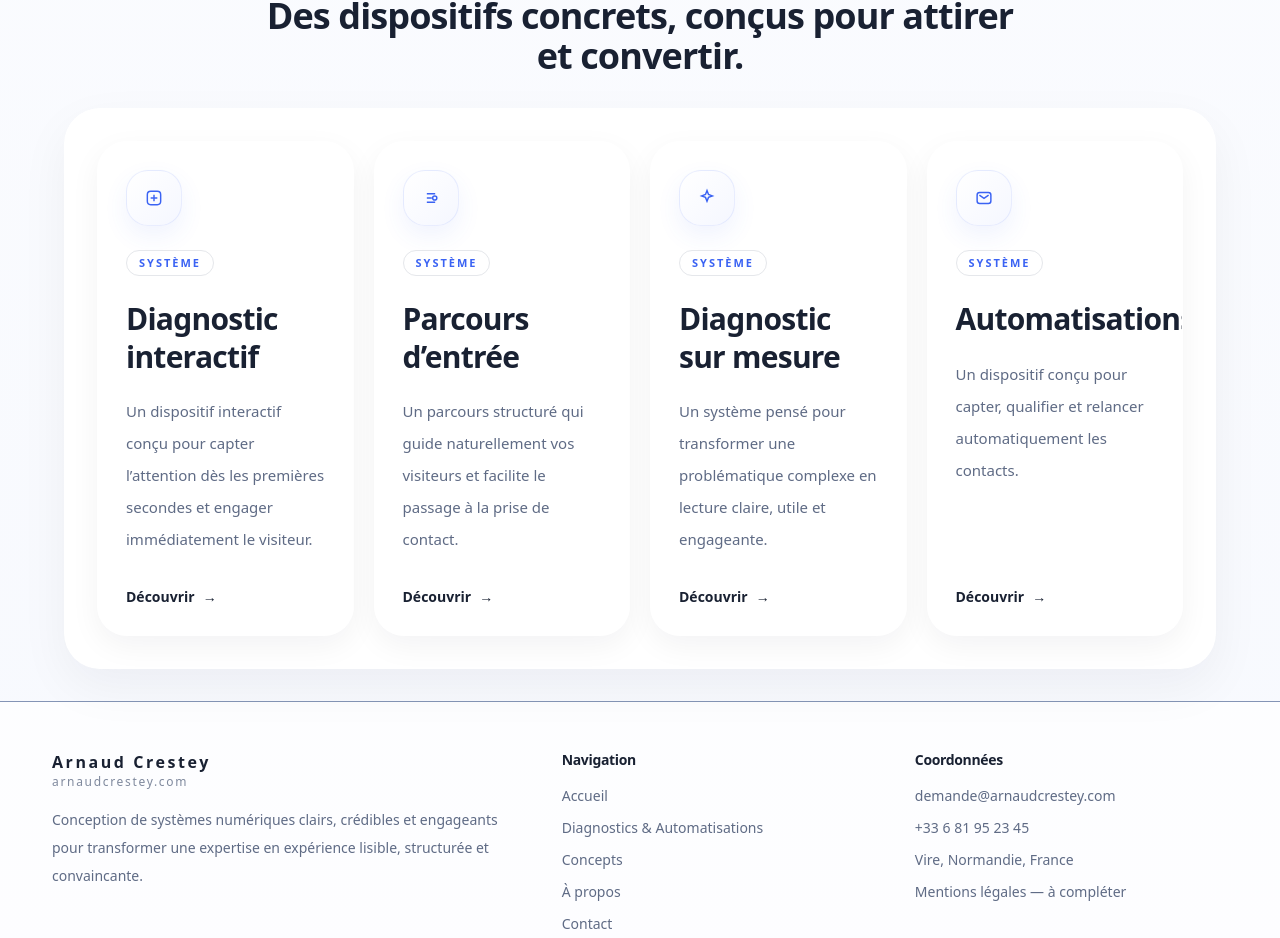
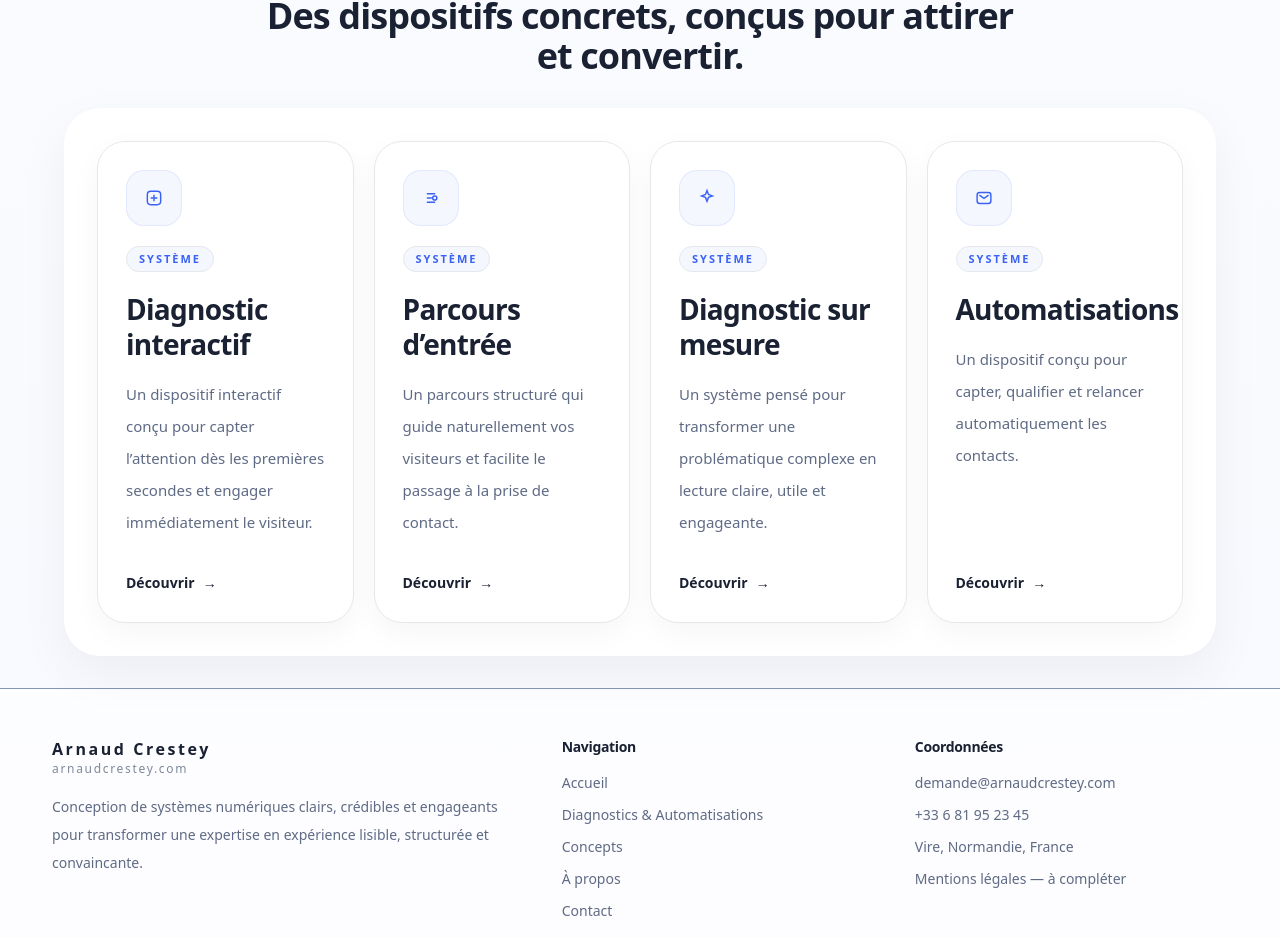
Before and after one commit to arnaudcrestey/portail-site-vitrine, a Next.js app: page / in a window 1280 px wide. Shown: the part 1946-2884 px from the top of the page. Built offline with nearby package versions, Linux system fonts and the light colour scheme.

Commit message:
Update cards.tsx

```diff
--- a/components/cards.tsx
+++ b/components/cards.tsx
@@ -31,28 +31,25 @@ export function UniverseCardView({ item }: { item: UniverseCard }) {
 export function DeviceCard({ item }: { item: DeviceExample }) {
   return (
     <Link href="/diagnostics-automatisations" className="block h-full">
-      <Surface className="group relative flex h-full flex-col justify-between overflow-hidden rounded-[30px] border border-slate-200/90 bg-white px-7 py-7 shadow-[0_10px_30px_rgba(15,23,42,0.05)] transition-all duration-300 ease-premium hover:-translate-y-1 hover:border-primary/20 hover:shadow-[0_24px_60px_rgba(15,23,42,0.08)]">
-        <div className="absolute -right-10 -top-10 h-28 w-28 rounded-full bg-primary/8 blur-3xl opacity-0 transition duration-300 group-hover:opacity-100" />
-
-        <div className="relative">
-          <div className="flex h-14 w-14 items-center justify-center rounded-[22px] border border-primary/10 bg-gradient-to-br from-white to-[#f5f7ff] shadow-[0_10px_24px_rgba(59,99,243,0.08)] transition duration-300 group-hover:scale-[1.03] group-hover:shadow-[0_16px_34px_rgba(59,99,243,0.12)]">
+      <article className="group flex h-full flex-col rounded-[28px] border border-slate-200 bg-white p-6 shadow-[0_10px_30px_rgba(15,23,42,0.04)] transition-all duration-300 ease-premium hover:-translate-y-1 hover:border-primary/20 hover:shadow-[0_18px_45px_rgba(15,23,42,0.08)] sm:p-7">
+        <div className="flex h-14 w-14 items-center justify-center rounded-[18px] border border-primary/10 bg-[#f5f7ff] text-primary transition duration-300 group-hover:bg-primary group-hover:text-white">
           <DeviceIcon type={item.icon} />
         </div>
 
-          <span className="mt-6 inline-flex rounded-full border border-primary/14 bg-primary/6 px-3 py-1 text-[11px] font-semibold uppercase tracking-[0.18em] text-primary">
+        <span className="mt-5 inline-flex w-fit rounded-full border border-primary/12 bg-primary/5 px-3 py-1 text-[11px] font-semibold uppercase tracking-[0.18em] text-primary">
           Système
         </span>
 
-          <h3 className="mt-6 text-[30px] font-semibold leading-tight text-ink transition duration-300 group-hover:text-primary">
+        <h3 className="mt-5 text-[26px] font-semibold leading-tight text-ink transition duration-300 group-hover:text-primary sm:text-[28px]">
           {item.title}
         </h3>
 
-          <p className="mt-5 text-[15px] leading-8 text-slate">
+        <p className="mt-4 text-[15px] leading-8 text-slate">
           {item.description}
         </p>
-        </div>
 
-        <div className="relative mt-8 inline-flex items-center gap-2 text-sm font-semibold text-ink transition duration-300 group-hover:text-primary">
+        <div className="mt-auto pt-8">
+          <span className="inline-flex items-center gap-2 text-sm font-semibold text-ink transition duration-300 group-hover:text-primary">
             Découvrir
             <span
               aria-hidden="true"
@@ -60,12 +57,12 @@ export function DeviceCard({ item }: { item: DeviceExample }) {
             >
               →
             </span>
+          </span>
         </div>
-      </Surface>
+      </article>
     </Link>
   );
 }
-
 export function ProjectShowcaseCard({ project }: { project: ProjectCard }) {
   return (
     <Surface className="group h-full overflow-hidden p-0">
```
Lines whose indentation alone changed are shown as unchanged.
